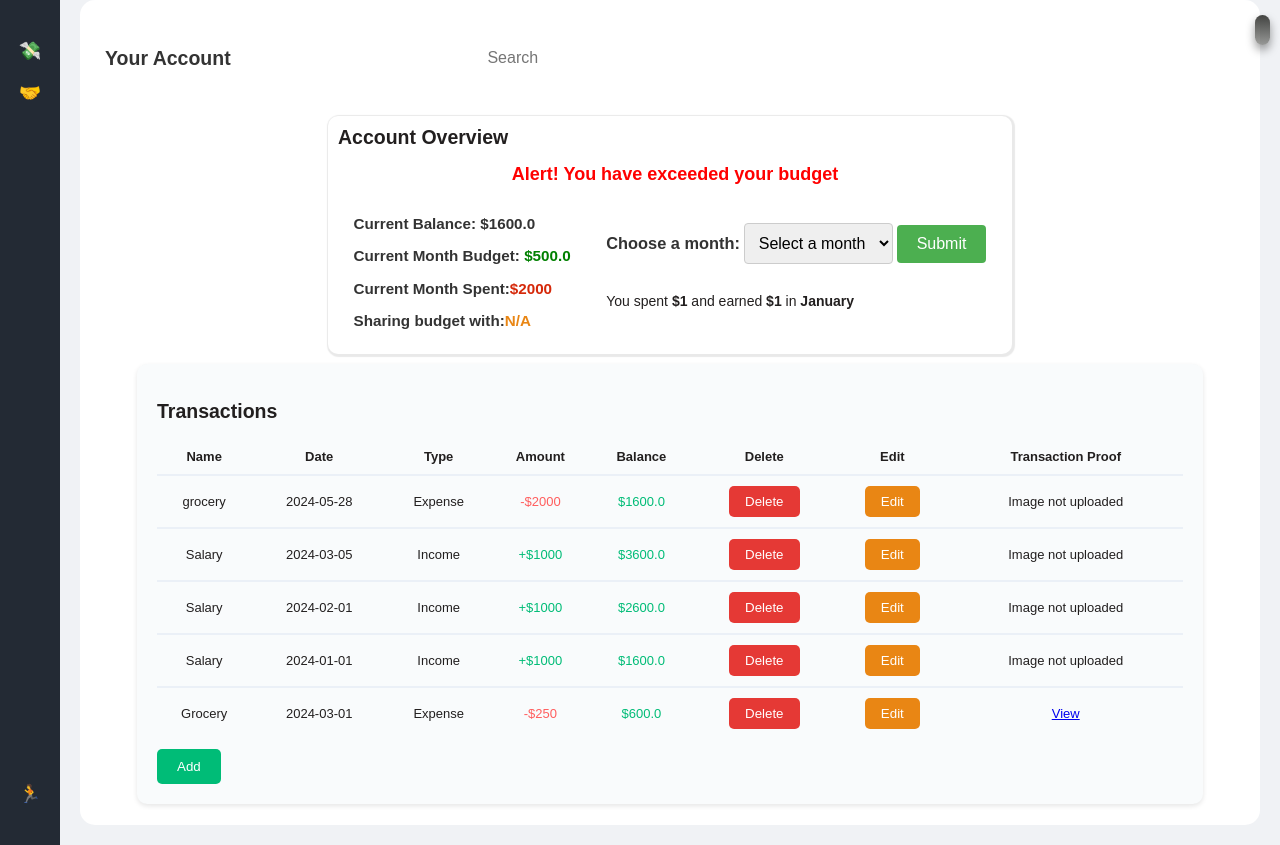
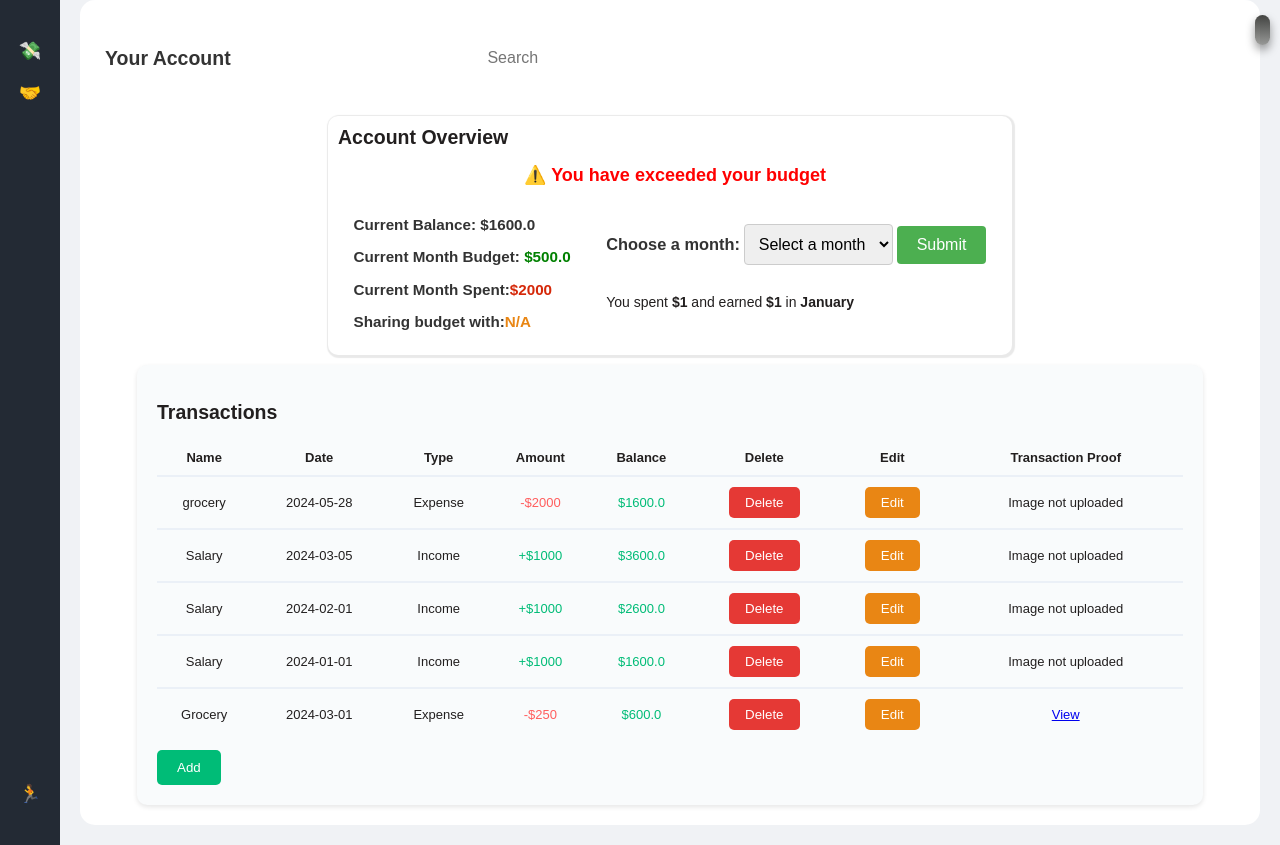
Before and after one commit to Shivanii7/ACIT2911-Agile, a Flask app: page /expenses in a window 1280 px wide. Run offline with Flask 3, Linux system fonts and the light colour scheme; a user stored in the database is signed in; data comes from the database, SQL or seed files in the repository; both versions use the stored data as it was after the commit.

Commit message:
change alert emoji

```diff
--- a/templates/expense.html
+++ b/templates/expense.html
@@ -14,7 +14,7 @@
   <div class="content">
     <section class="overview-section">
       <h2>Account Overview</h2>
-      <div class="reminder_container" id="reminder">Alert! You have exceeded your budget</div>
+      <div class="reminder_container" id="reminder">⚠️ You have exceeded your budget</div>
       <div class="container">
         <div class="basic_info">
           <h3>Current Balance: ${{ balance }}</h3>
```
Also changed, not shown: data/data.db (added).
